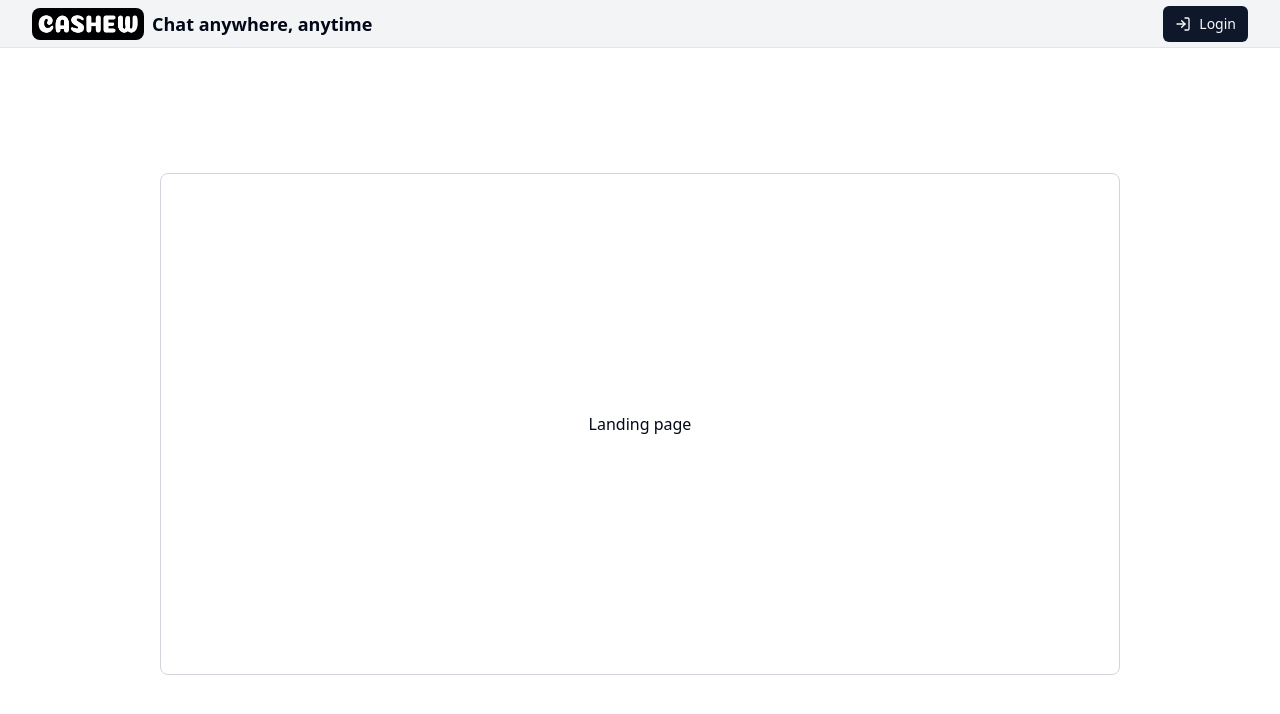
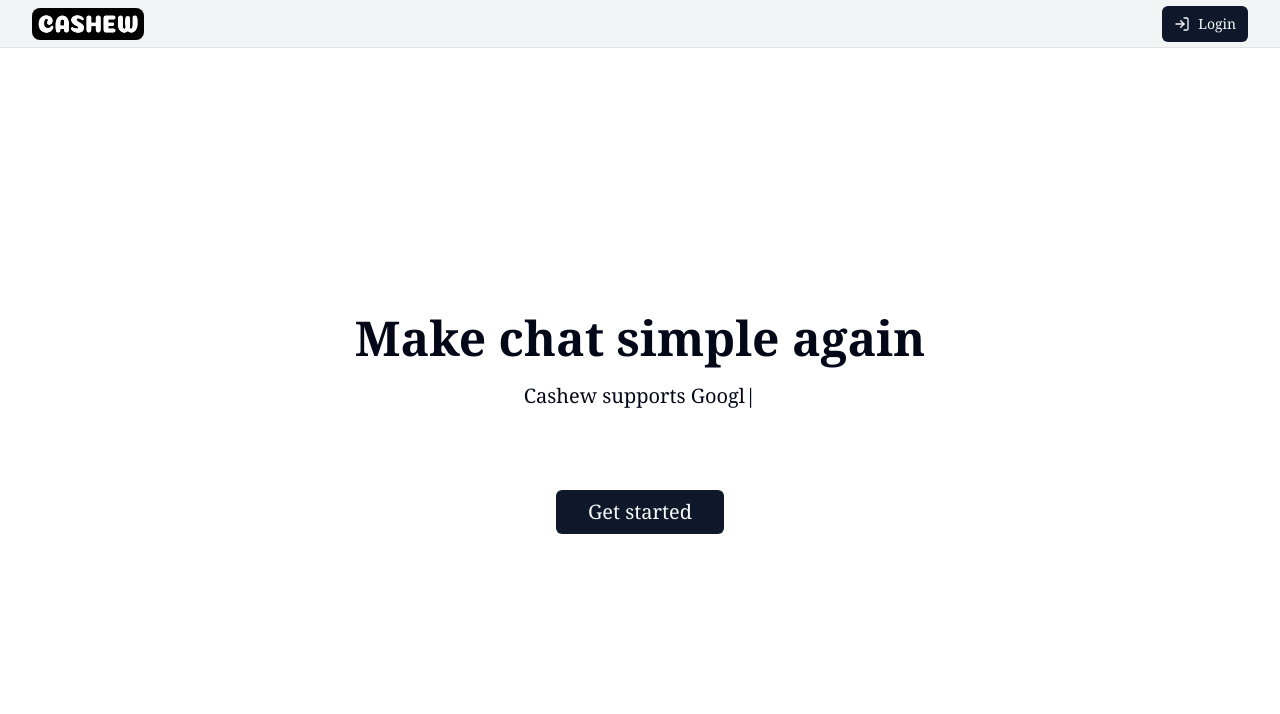
Before and after one commit to iamgodot/cashew, a React (Vite) app: page / in a window 1280 px wide. Shown: the top 714 px of the page. Built offline with nearby package versions, Linux system fonts and the light colour scheme; no server answers.

Commit message:
feat: beautify landing page

```diff
--- a/src/components/Navbar.jsx
+++ b/src/components/Navbar.jsx
@@ -28,7 +28,6 @@ const Navbar = () => {
                         alt="logo"
                         className="w-28 h-8 rounded-lg cursor-pointer"
                     />
-                    <span>Chat anywhere, anytime</span>
                 </Link>
                 {authUser ? (
                     <DropdownMenu>
@@ -60,7 +59,7 @@ const Navbar = () => {
                         </DropdownMenuContent>
                     </DropdownMenu>
                 ) : (
-                    <div>
+                    <div className="font-serif">
                         <Button
                             size="sm"
                             onClick={async () => await loginWithRedirect()}
--- a/src/pages/Home.jsx
+++ b/src/pages/Home.jsx
@@ -5,9 +5,11 @@ import Sidebar from "@/components/Sidebar"
 import Container from "@/components/chat/Container"
 import useLogin from "@/hooks/useLogin"
 import { Skeleton } from "@/components/ui/skeleton"
+import { TypeAnimation } from "react-type-animation"
+import { Button } from "@/components/ui/button"
 
 const Home = () => {
-    const { isAuthenticated } = useAuth0()
+    const { isAuthenticated, loginWithRedirect } = useAuth0()
     const { authUser, setAuthUser, setAccessToken } = useAuthContext()
     const { login, loading } = useLogin()
 
@@ -31,16 +33,51 @@ const Home = () => {
             </div>
         )
 
+    if (authUser)
+        return (
+            <div className="flex items-center justify-center border border-gray-300 rounded-lg overflow-hidden h-2/3 w-3/4 2xl:w-1/2">
+                <Sidebar />
+                <Container />
+            </div>
+        )
     return (
-        <div className="flex items-center justify-center border border-gray-300 rounded-lg overflow-hidden h-2/3 w-3/4 2xl:w-1/2">
-            {authUser ? (
-                <>
-                    <Sidebar />
-                    <Container />
-                </>
-            ) : (
-                <h3>Landing page</h3>
-            )}
+        <div>
+            <div className="flex justify-center mb-5">
+                <h1 className="font-bold text-5xl font-serif">
+                    Make chat simple again
+                </h1>
+            </div>
+            <div className="flex justify-center text-xl font-serif">
+                <TypeAnimation
+                    sequence={[
+                        "Cashew supports Google/GitHub login",
+                        1000,
+                        "Cashew supports real-time messaging",
+                        1000,
+                        "Cashew supports online status display",
+                        1000,
+                        "Cashew supports contact list search",
+                        1000,
+                        "Cashew is built upon React, TailwindCSS and Shadcn UI",
+                        1000,
+                        "Cashew is built upon Express, MongoDB and Mongoose",
+                        1000,
+                        "Cashew is built upon Auth0 and Socket.io",
+                        1000,
+                    ]}
+                    speed={10}
+                    repeat={Infinity}
+                />
+            </div>
+            <div className="flex justify-center mt-20">
+                <Button
+                    size="lg"
+                    variant="default"
+                    onClick={async () => await loginWithRedirect()}
+                >
+                    <span className="text-xl font-serif">Get started</span>
+                </Button>
+            </div>
         </div>
     )
 }
```
